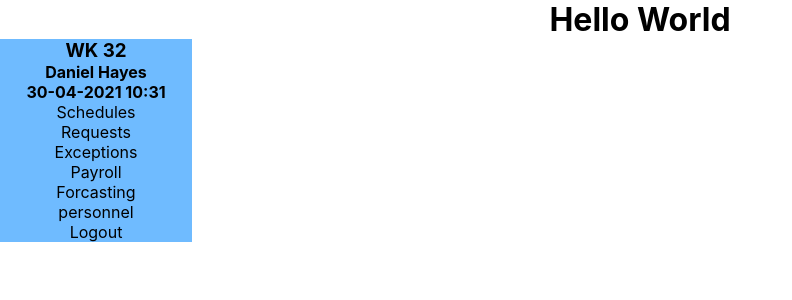
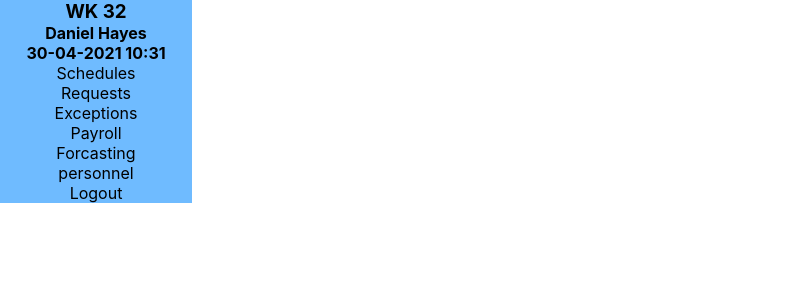
Before and after one commit to Danhayes3008/retail-managment-system-demo, a React (Create React App) app: page / in a window 1280 px wide. Shown: the top 300 px of the page, without its empty margins (0-792 px from the left). Built offline with nearby package versions, Linux system fonts and the light colour scheme.

Commit message:
removed the hello world and quotation marks for my imports

```diff
--- a/src/App.js
+++ b/src/App.js
@@ -1,10 +1,9 @@
-import './App.css';
-import Navbar from "./components/navbar/Navbar"
+import "./App.css";
+import Navbar from "./components/navbar/Navbar";
 
 function App() {
   return (
     <div className="App">
-      <h1>Hello World</h1>
       <Navbar />
     </div>
   );
```
